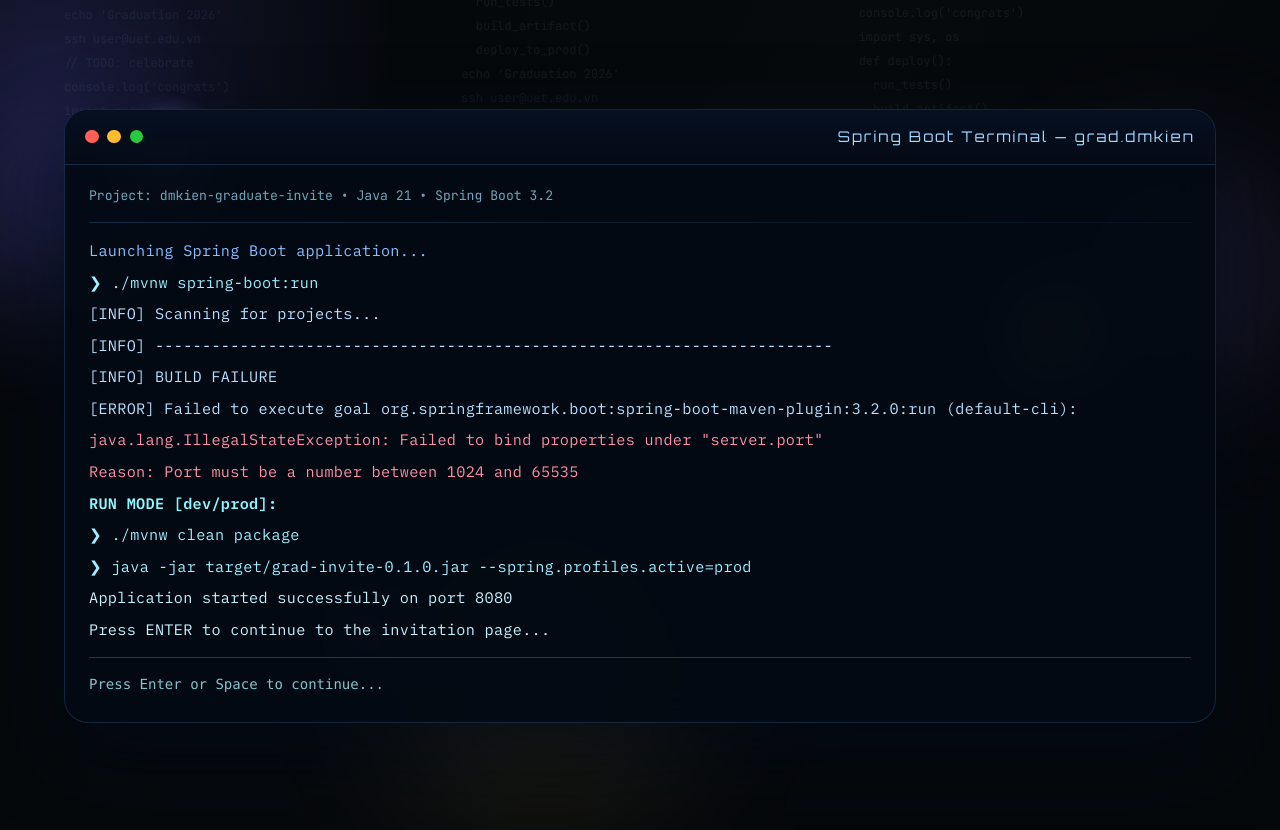
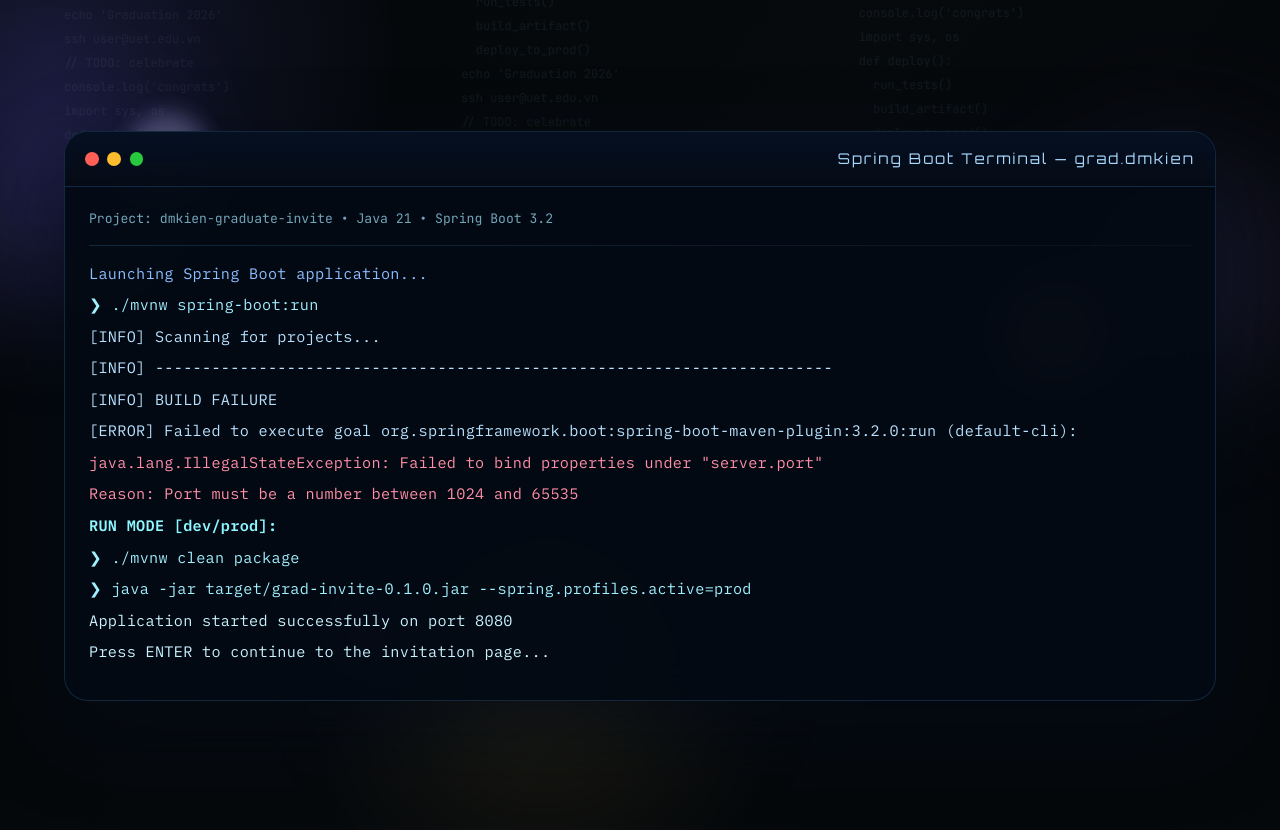
Before and after one commit to PigCassoKien/graduation, a React (Vite) app: page / in a window 1280 px wide. Built offline with nearby package versions, Linux system fonts and the light colour scheme.

Commit message:
Fix duplicate continue hint on boot terminal

```diff
--- a/src/pages/BootTerminalPage.tsx
+++ b/src/pages/BootTerminalPage.tsx
@@ -113,14 +113,6 @@
                   </p>
                 ))}
               </div>
-
-              {readyToContinue && (
-                <div className="mt-4 border-t border-cyan-400/30 pt-4 text-sm text-cyan-200/80">
-                  <p className="font-mono">
-                    {isMobile ? 'Tap anywhere to continue...' : 'Press Enter or Space to continue...'}
-                  </p>
-                </div>
-              )}
             </div>
           </div>
         </motion.div>
```
